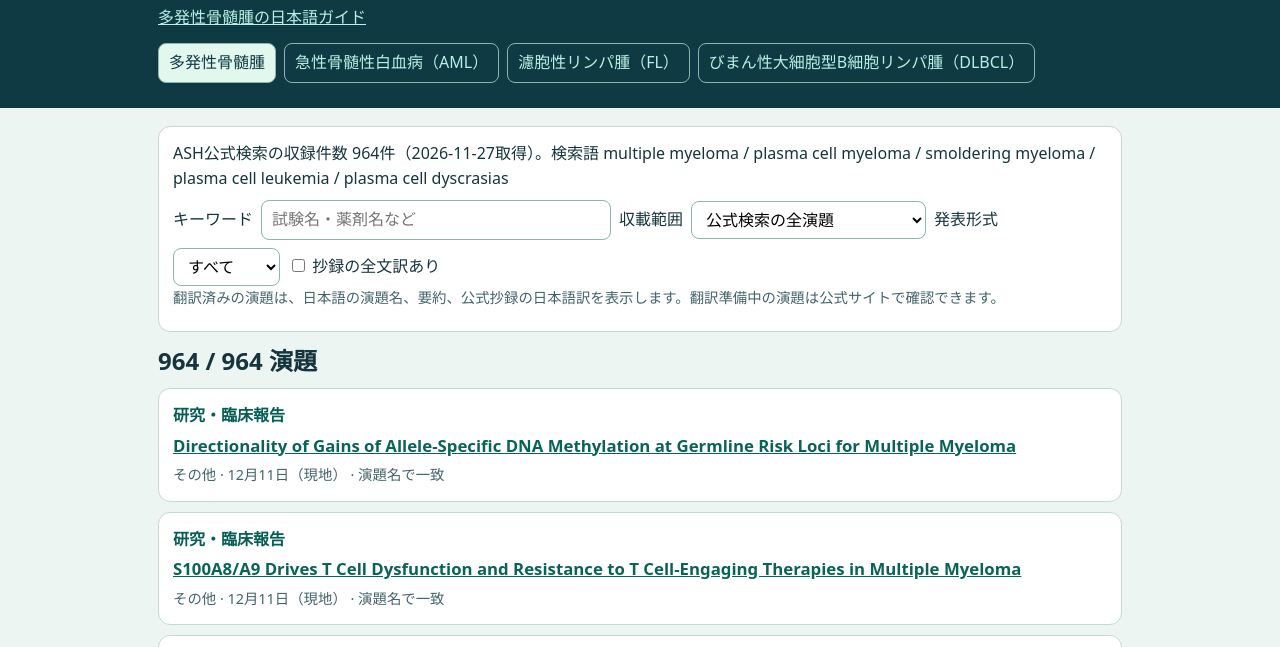
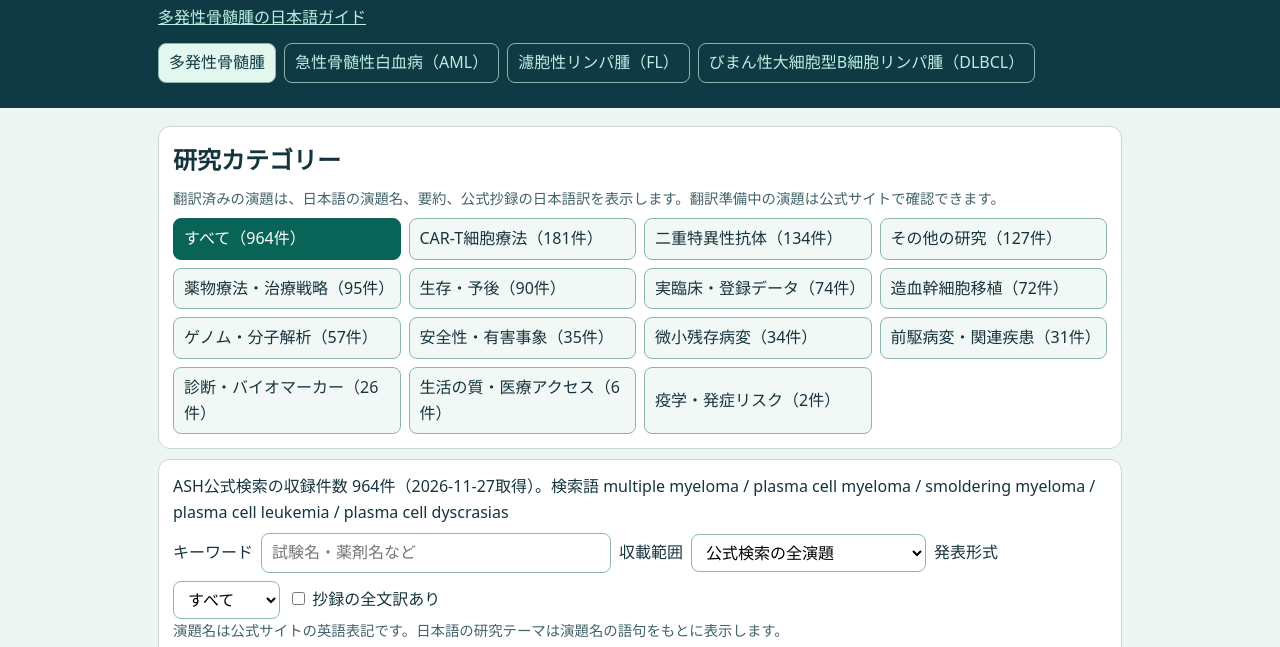
Before and after one commit to Doppelar/ash-myeloma, a website: page public/abstracts.html in a window 1280 px wide. Shown: the part 126-773 px from the top of the page. Drawn offline with Linux system fonts and the light colour scheme.

Commit message:
Browse myeloma abstracts by research category

```diff
--- a/public/abstract-index.js
+++ b/public/abstract-index.js
@@ -15,6 +15,13 @@ const topics=[
   [/survival|prognos|outcome|mortality/i,"生存・予後"],
   [/genom|sequencing|mutation|transcriptom|molecular/i,"ゲノム・分子解析"],
 ];
+const myelomaTopics=[
+  [/amyloido|\bMGUS\b|smoldering|smouldering|plasma cell leukemia|plasmacytoma/i,"前駆病変・関連疾患"],
+  [/screening|diagnos|imaging|\bPET\b|\bMRI\b|biomarker|mass spectrometr/i,"診断・バイオマーカー"],
+  [/daratumumab|isatuximab|\bCD38\b|bortezomib|carfilzomib|ixazomib|lenalidomide|pomalidomide|belantamab|selinexor|venetoclax|iberdomide|mezigdomide|induction|maintenance|first.line|frontline|newly diagnosed|relapsed|refractory|therapy|therapies|therapeutic|regimen|treatment/i,"薬物療法・治療戦略"],
+  [/quality of life|patient.reported|disparit|access to|healthcare|health care|cost|economic|caregiver/i,"生活の質・医療アクセス"],
+  [/incidence|prevalence|epidemiolog|risk factor/i,"疫学・発症リスク"],
+];
 const requested=new URLSearchParams(location.search).get("disease");
 const disease=Object.hasOwn(diseases,requested)?requested:"mm";
 const $=id=>document.getElementById(id);
@@ -25,6 +32,8 @@ const make=(tag,value,cls)=>{
   return item;
 };
 let records=[];
+let selectedTopic="";
+const topicButtons=new Map();
 let japaneseAbstracts={};
 const japaneseOnly=make("input");
 japaneseOnly.type="checkbox";
@@ -46,19 +55,41 @@ for(const [key,label] of Object.entries(diseases)){
   $("tabs").append(link);
 }
 function topicFor(title){
-  return topics.find(([pattern])=>pattern.test(title))?.[1]??"研究・臨床報告";
+  const categories=disease==="mm"?[...topics,...myelomaTopics]:topics;
+  return categories.find(([pattern])=>pattern.test(title))?.[1]??(disease==="mm"?"その他の研究":"研究・臨床報告");
+}
+function showTopics(){
+  const counts=new Map();
+  for(const row of records)counts.set(row.topic,(counts.get(row.topic)??0)+1);
+  const options=[["",records.length],...[...counts].sort((a,b)=>b[1]-a[1])];
+  for(const [topic,count] of options){
+    const button=make("button",(topic||"すべて")+"（"+count+"件）");
+    button.type="button";
+    button.setAttribute("aria-pressed",String(!topic));
+    button.addEventListener("click",()=>{
+      topicButtons.get(selectedTopic).setAttribute("aria-pressed","false");
+      selectedTopic=topic;
+      button.setAttribute("aria-pressed","true");
+      page=1;
+      render();
+    });
+    topicButtons.set(topic,button);
+    $("topics").append(button);
+  }
+  $("topic-panel").hidden=false;
 }
 function render(){
   const tokens=$("q").value.normalize("NFKC").toLowerCase().trim().split(/\s+/);
   const matches=records.filter(row=>{
+    if(selectedTopic&&row.topic!==selectedTopic)return false;
     const japanese=japaneseAbstracts[row.pid];
     if(japaneseOnly.checked&&!japanese?.abstract?.length)return false;
-    const searchable=[row.title,row.pid,topicFor(row.title),japanese?.title,japanese?.summary].join(" ").normalize("NFKC").toLowerCase();
+    const searchable=[row.title,row.pid,row.topic,japanese?.title,japanese?.summary].join(" ").normalize("NFKC").toLowerCase();
     return ($("match").value==="all"||row.titleMatch)&&($("format").value==="all"||row.format===$("format").value)&&tokens.every(token=>searchable.includes(token));
   });
   const pages=Math.max(1,Math.ceil(matches.length/pageSize));
   page=Math.min(page,pages);
-  $("count").textContent=matches.length+" / "+records.length+" 演題";
+  $("count").textContent=selectedTopic?selectedTopic+" · "+matches.length+"件":matches.length+" / "+records.length+" 演題";
   $("records").replaceChildren();
   for(const row of matches.slice((page-1)*pageSize,page*pageSize)){
     const card=make("article",null,"record");
@@ -69,7 +100,7 @@ function render(){
     link.href="https://onlineprogram.hematology.org/paper-details.aspx?pid="+row.pid;
     title.append(link);
     const meta=[formats[row.format],row.day?"12月"+row.day+"日（現地）":null,row.titleMatch?"演題名で一致":"公式検索で一致"].filter(Boolean).join(" · ");
-    card.append(make("div",topicFor(row.title),"topic"),title,make("div",meta,"meta"));
+    card.append(make("div",row.topic,"topic"),title,make("div",meta,"meta"));
     if(japanese){
       const source=make("a","ASH公式抄録");
       source.href=link.href;
@@ -113,7 +144,8 @@ try{
       if(summaries.ok)japaneseAbstracts=await summaries.json();
     }catch{}
   }
-  records=catalog.records;
+  records=catalog.records.map(row=>({...row,topic:topicFor(row.title)}));
+  if(disease==="mm")showTopics();
   $("scope").textContent="ASH公式検索の収録件数 "+records.length+"件（"+catalog.asOf+"取得）。検索語 "+catalog.queries.join(" / ");
   render();
 }catch{
--- a/public/abstracts.html
+++ b/public/abstracts.html
@@ -6,6 +6,7 @@
 <title>ASH 2026 疾患別演題索引</title>
 <style>
 *{box-sizing:border-box}body{margin:0;background:#edf5f3;color:#16343d;font:16px/1.6 system-ui,sans-serif}header{background:#103a43;color:white}header .wrap{padding-block:25px}main,.wrap{max-width:1000px;margin:auto;padding:18px}h1,h2,p{margin:0 0 8px}h1{font-size:clamp(1.55rem,5vw,2.5rem)}a{color:#096458}header a{color:#b9f0e4}.kicker{font-weight:700;color:#adf0df}.tabs,.filters,.pager{display:flex;flex-wrap:wrap;gap:8px;align-items:center}.tabs{margin-top:13px}.tabs a,.filters input,.filters select,.pager button{border:1px solid #8db4af;border-radius:8px;padding:6px 10px;font:inherit}.tabs a{text-decoration:none}.tabs a[aria-current=page]{background:#e2f7ee;color:#103a43}.panel,article{background:white;border:1px solid #c4d9d5;border-radius:12px;padding:14px;margin-bottom:10px}.filters input[type=search]{width:min(100%,350px)}.filters input,.filters select{background:white}.record{display:grid;gap:4px}.record h2{font-size:1.05rem;margin:0;overflow-wrap:anywhere}.record .meta,.hint{color:#42636b;font-size:.9rem}.topic{font-weight:700;color:#075e54}.pager{justify-content:flex-end}.pager button{background:white;cursor:pointer}.pager button:disabled{opacity:.55;cursor:default}:focus-visible{outline:3px solid #e0a42d;outline-offset:2px}
+.category-list{display:grid;grid-template-columns:repeat(auto-fit,minmax(min(100%,220px),1fr));gap:8px}.category-list button{font:inherit;text-align:left;color:#16343d;background:#f2f8f6;border:1px solid #8db4af;border-radius:8px;padding:7px 10px;cursor:pointer}.category-list button[aria-pressed=true]{background:#096458;color:white;border-color:#096458}
 </style>
 </head>
 <body>
@@ -15,6 +16,11 @@
 <nav class="tabs" id="tabs" aria-label="疾患"></nav>
 </div></header>
 <main>
+<section class="panel" id="topic-panel" aria-labelledby="topic-heading" hidden>
+<h2 id="topic-heading">研究カテゴリー</h2>
+<p class="hint">演題名の語句をもとに、各演題を1つのカテゴリーに分類しています。</p>
+<div class="category-list" id="topics"></div>
+</section>
 <section class="panel" aria-label="検索と表示条件">
 <p id="scope"></p>
 <div class="filters">
```
